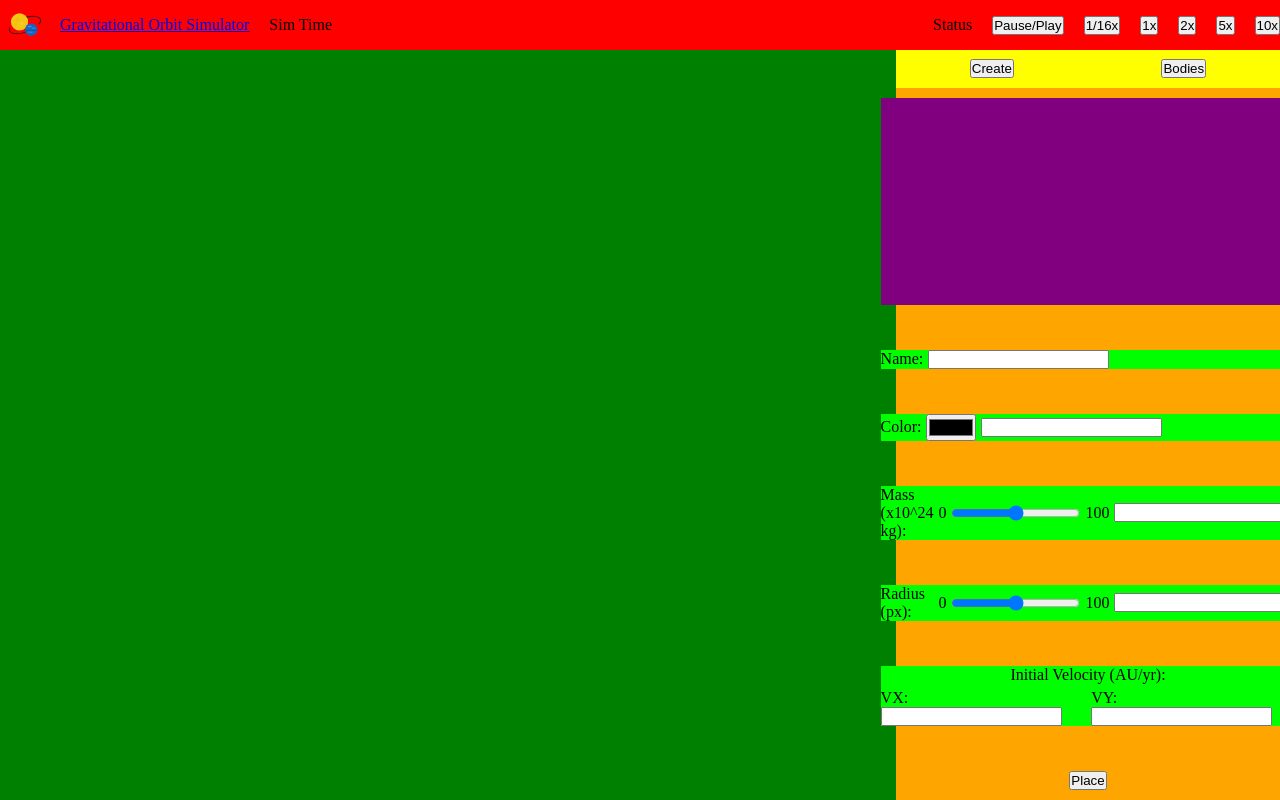
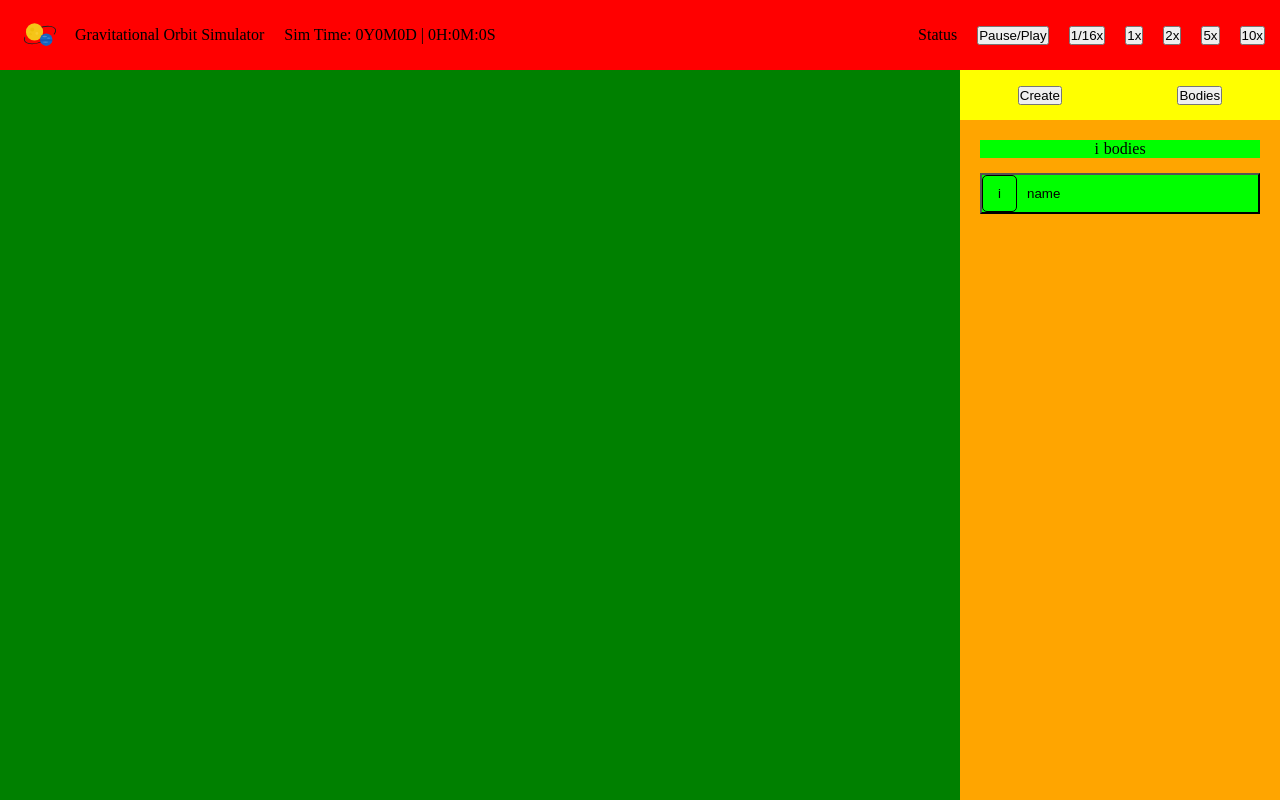
Before and after one commit to Vyxynn/capstone-team-project-2026, a website built with Vite: page index.html in a window 1280 px wide. Built offline with nearby package versions, Linux system fonts and the light colour scheme.

Commit message:
finish create and bodies sidebar layout

```diff
--- a/index.html
+++ b/index.html
@@ -8,6 +8,9 @@
         <meta name="viewport" content="width=device-width, initial-scale=1.0" />
         <title>Gravitational Orbit Simulator</title>
         <link rel="stylesheet" href="/src/styles/index.css" />
+        <link rel="stylesheet" href="/src/styles/header.css" />
+        <link rel="stylesheet" href="/src/styles/sidebar.css" />
+        <link rel="stylesheet" href="/src/styles/canvas.css" />
     </head>
     <body>
         <div id="app">
@@ -21,7 +24,10 @@
                             >Gravitational Orbit Simulator</a
                         >
                     </div>
-                    <div>Sim Time</div>
+                    <div>
+                        Sim Time: <span id="simDate">0Y0M0D</span> |
+                        <span id="simTime">0H:0M:0S</span>
+                    </div>
                 </div>
                 <div id="headTime">
                     <div id="simStatus">Status</div>
@@ -36,55 +42,112 @@
             <canvas id="canvas"></canvas>
             <section id="sidebar">
                 <div id="sidebarNav">
-                    <button class="sidebarNavLink" id="sidebarNavCreate">Create</button>
-                    <button class="sidebarNavLink" id="sidebarNavBodies">Bodies</button>
+                    <button class="sidebarNavLink" id="sidebarNavCreate">
+                        Create
+                    </button>
+                    <button class="sidebarNavLink" id="sidebarNavBodies">
+                        Bodies
+                    </button>
                 </div>
                 <div id="sidebarContent">
-                    <form class="sidebarContentHolder" id="sidebarContentCreate">
+                    <form
+                        class="sidebarContentHolder"
+                        id="sidebarContentCreate"
+                        style="display: none"
+                    >
                         <canvas id="createCanvas"></canvas>
                         <div class="inputDiv">
                             <label for="createName">Name: </label>
-                            <input type="text" name="createName" id="createName" />
+                            <input
+                                type="text"
+                                name="createName"
+                                id="createName"
+                            />
                         </div>
 
                         <div class="inputDiv">
                             <label for="createColor">Color: </label>
-                            <input type="color" name="createColor" id="createColor" />
-                            <input type="text" name="createColorInput" id="createColorInput" />
+                            <input
+                                type="color"
+                                name="createColor"
+                                id="createColor"
+                            />
+                            <input
+                                type="text"
+                                name="createColorInput"
+                                id="createColorInput"
+                            />
                         </div>
 
                         <div class="inputDiv">
                             <label for="createMass">Mass (x10^24 kg): </label>
                             <p class="rangeLabel">0</p>
-                            <input type="range" name="createMassRange" id="createMassRange" />
+                            <input
+                                type="range"
+                                name="createMassRange"
+                                id="createMassRange"
+                            />
                             <p class="rangeLabel">100</p>
-                            <input type="number" name="createMassInput" id="createMassInput" />
+                            <input
+                                type="number"
+                                name="createMassInput"
+                                id="createMassInput"
+                            />
                         </div>
 
                         <div class="inputDiv">
                             <label for="createRadius">Radius (px): </label>
                             <p class="rangeLabel">0</p>
-                            <input type="range" name="createRadiusRange" id="createRadiusRange" />
+                            <input
+                                type="range"
+                                name="createRadiusRange"
+                                id="createRadiusRange"
+                            />
                             <p class="rangeLabel">100</p>
-                            <input type="number" name="createRadiusInput" id="createRadiusInput" />
+                            <input
+                                type="number"
+                                name="createRadiusInput"
+                                id="createRadiusInput"
+                            />
                         </div>
 
                         <div class="initialVelocityDiv">
-                            <label for="createInitialVelocity">Initial Velocity (AU/yr): </label>
+                            <label for="createInitialVelocity"
+                                >Initial Velocity (AU/yr):
+                            </label>
                             <div id="createInitialVelocityInputsDiv">
                                 <div class="createInitialVelocityInput">
                                     <label for="createInitialVX">VX: </label>
-                                    <input type="number" name="createInitialVX" id="createInitialVX" />
+                                    <input
+                                        type="number"
+                                        name="createInitialVX"
+                                        id="createInitialVX"
+                                    />
                                 </div>
                                 <div class="createInitialVelocityInput">
                                     <label for="createInitialVY">VY: </label>
-                                    <input type="number" name="createInitialVY" id="createInitialVY" />
+                                    <input
+                                        type="number"
+                                        name="createInitialVY"
+                                        id="createInitialVY"
+                                    />
                                 </div>
                             </div>
                         </div>
 
                         <button type="submit">Place</button>
                     </form>
+
+                    <div class="sidebarContentHolder" id="sidebarContentBodies">
+                        <div id="bodiesCountContainer">
+                            <span id="bodiesCount">i</span> bodies
+                        </div>
+
+                        <button class="bodiesContainer">
+                            <div class="bodyNumber">i</div>
+                            <span class="bodyName">name</span>
+                        </button>
+                    </div>
                 </div>
             </section>
         </div>
--- /dev/null
+++ b/src/styles/canvas.css
@@ -0,0 +1,9 @@
+/* /src/styles/canvas.css */
+
+#canvas {
+    grid-area: canvas;
+    width: 100%;
+    height: 100%;
+    display: block;
+    background-color: green;
+}
--- /dev/null
+++ b/src/styles/header.css
@@ -0,0 +1,45 @@
+/* /src/styles/header.css */
+
+#header {
+    grid-area: header;
+    display: flex;
+    align-items: center;
+    justify-content: space-between;
+    padding: 0 15px;
+    gap: 20px;
+    background-color: red;
+    min-width: 0;
+    overflow: hidden;
+}
+
+#header img {
+    height: 50px;
+}
+
+#headInfo,
+#headTime {
+    display: flex;
+    align-items: center;
+    gap: 20px;
+    min-width: 0;
+}
+
+#headInfo {
+    flex: 1;
+}
+
+#headInfoTitle {
+    display: flex;
+    align-items: center;
+    gap: 10px;
+}
+
+#headInfoTitle a {
+    text-decoration: none;
+    color: black;
+}
+
+#headTime {
+    justify-content: flex-end;
+    flex-wrap: wrap;
+}
--- a/src/styles/index.css
+++ b/src/styles/index.css
@@ -4,6 +4,11 @@
     padding: 0;
     margin: 0;
     box-sizing: border-box;
+}
+
+input,
+canvas {
+    max-width: 100%;
 }
 
 #no-js-page {
@@ -13,117 +18,28 @@
 #app {
     display: grid;
     grid-template-areas:
-        "header header header header"
-        "canvas canvas canvas sidebar";
-    grid-template-rows: 1fr 15fr;
+        "header header"
+        "canvas sidebar";
+    grid-template-columns: 1fr 320px;
+    grid-template-rows: 70px 1fr;
     height: 100vh;
 }
 
-#header {
-    grid-area: header;
-    height: 100%;
-    width: 100%;
-    background-color: red;
-
-    display: flex;
-    align-items: center;
-    justify-content: space-between;
-}
-
-#header img {
-    height: 50px;
+#canvas,
+#sidebar {
+    min-height: 0;
 }
 
 #headInfo,
-#headTime {
-    display: flex;
-    align-items: center;
-    width: 100%;
-    gap: 20px;
+#headTime,
+.sidebarContentHolder,
+.inputDiv,
+.initialVelocityDiv,
+#createInitialVelocityInputsDiv,
+.createInitialVelocityInput {
+    min-width: 0;
 }
 
-#headInfo {
-    justify-content: left;
-    display: flex;
-    flex-direction: row;
+noscript style {
+    display: none;
 }
-
-#headInfoTitle {
-    display: flex;
-    align-items: center;
-    gap: 10px;
-}
-
-#headTime {
-    justify-content: right;
-}
-
-#canvas {
-    grid-area: canvas;
-    height: 100%;
-    width: 100%;
-    min-width: 70vw;
-    background-color: green;
-}
-
-#sidebar {
-    grid-area: sidebar;
-    height: 100%;
-    width: 100%;
-    max-width: 30vw;
-    background-color: blue;
-    display: flex;
-    flex-direction: column;
-    align-items: center;
-    justify-content: space-between;
-}
-
-#sidebarNav {
-    height: 5%;
-    width: 100%;
-    background-color: yellow;
-    display: flex;
-    align-items: center;
-    justify-content: space-around;
-}
-
-#sidebarContent {
-    height: 95%;
-    width: 100%;
-    background-color: orange;
-    display: flex;
-    justify-content: center;
-}
-
-.sidebarContentHolder {
-    display: flex;
-    flex-direction: column;
-    align-items: center;
-    justify-content: space-between;
-    margin: 10px;
-}
-
-#createCanvas {
-    background-color: purple;
-    width: 100%;
-}
-
-.inputDiv,
-.initialVelocityDiv,
-#createInitialVelocityInputsDiv {
-    background-color: lime;
-    display: flex;
-    align-items: center;
-    justify-content: space-eve;
-    gap: 5px;
-    width: 100%;
-}
-
-.initialVelocityDiv {
-    display: flex;
-    flex-direction: column;
-}
-
-#createInitialVelocityInputsDiv {
-  justify-content: center;
-}
--- /dev/null
+++ b/src/styles/sidebar.css
@@ -0,0 +1,92 @@
+/* /src/styles/sidebar.css */
+
+#sidebar {
+    grid-area: sidebar;
+    width: 320px;
+    height: 100%;
+    background-color: blue;
+    display: flex;
+    flex-direction: column;
+    min-width: 0;
+    overflow: hidden;
+}
+
+#sidebarNav {
+    flex: 0 0 50px;
+    width: 100%;
+    background-color: yellow;
+    display: flex;
+    align-items: center;
+    justify-content: space-around;
+}
+
+#sidebarContent {
+    flex: 1;
+    background-color: orange;
+    overflow-y: auto;
+    display: flex;
+    justify-content: center;
+    min-height: 0;
+}
+
+.sidebarContentHolder {
+    display: flex;
+    flex-direction: column;
+    align-items: center;
+    gap: 15px;
+    justify-content: flex-start;
+    margin: 10px;
+    padding: 10px;
+    width: 100%;
+    overflow-y: auto;
+}
+
+#createCanvas {
+    background-color: purple;
+    width: 100%;
+    display: block;
+}
+
+.inputDiv,
+.initialVelocityDiv,
+#createInitialVelocityInputsDiv,
+#bodiesCountContainer,
+.bodiesContainer {
+    background-color: lime;
+    display: flex;
+    align-items: center;
+    gap: 5px;
+    width: 100%;
+}
+
+.inputDiv input[type="text"],
+.inputDiv input[type="number"],
+.inputDiv input[type="range"] {
+    flex: 1;
+    min-width: 0;
+}
+
+.initialVelocityDiv {
+    flex-direction: column;
+}
+
+#createInitialVelocityInputsDiv {
+    justify-content: center;
+}
+
+#bodiesCountContainer {
+    justify-content: center;
+}
+
+.bodiesContainer {
+    display: flex;
+    align-items: center;
+    justify-content: flex-start;
+    gap: 10px;
+}
+
+.bodyNumber {
+    border: solid 1px black;
+    padding: 10px 15px;
+    border-radius: 5px;
+}
```
